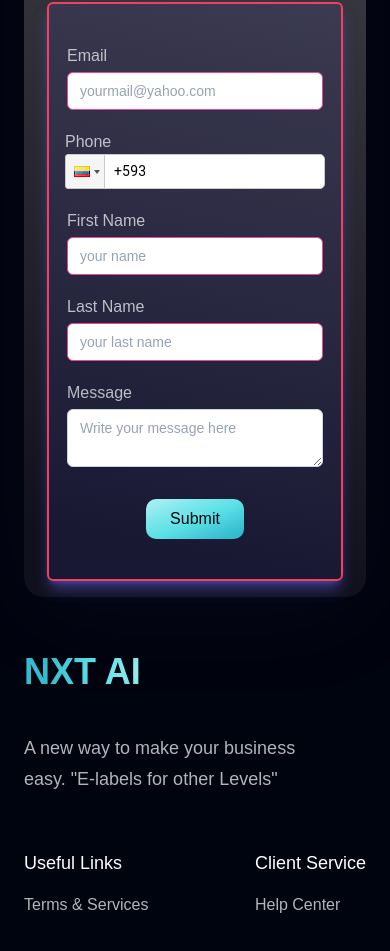
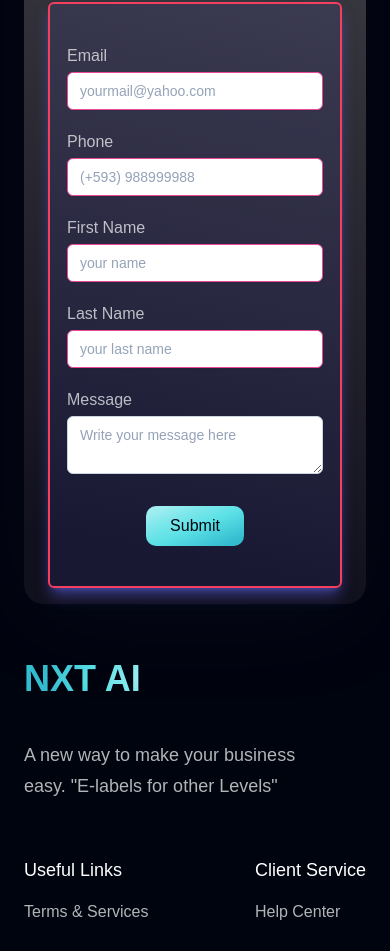
Before and after one commit to NxtAICorp/NxtAiWebsite, a Next.js app: page / in a window 390 px wide. Shown: the part 4681-5632 px from the top of the page. Built offline with nearby package versions, Linux system fonts and the light colour scheme.

Commit message:
:hammer: [FIX] REGEX phone number Contact Form

```diff
--- a/components/Contact.tsx
+++ b/components/Contact.tsx
@@ -1,37 +1,17 @@
+import { useForm, ValidationError } from "@formspree/react";
 import styles from "@/styles/style";
 import React, { useState } from "react";
-import { useForm, ValidationError } from "@formspree/react";
-import PhoneInput from 'react-phone-input-2';
-import 'react-phone-input-2/lib/style.css';
 
-
-
-
-export default function Contact() {
+export default function ContactForm() {
 
     /* API FORMSPREE */
+
     const [state, handleSubmit] = useForm("xpzvznlz");
-
     if (state.succeeded) {
-        return <p className={`${styles.paragraph} max-w-[470px] mt-5`}>Thanks for your submission!</p>;
-    }
-
-    /* Validation Phone Number */
-    const [Phone, setPhone] = useState('');
-    const [valid, setValid] = useState(true);
-
-    const handleChange = (value: any) =>{
-        setPhone(value);
-        setValid(validatePhone(value));
-    };
-
-    const validatePhone = (phone: string) =>{
-        const phonePattern = /^\d{12}$/;
-        return phonePattern.test(phone);
+        return <p className={`${styles.paragraph} ml-2`}>Thanks for your submission!</p>;
     }
 
     return (
-
         <form onSubmit={handleSubmit} className={`flex justify-center items-center flex-col border-2 border-rose-500 rounded-md py-10 px-20 font-poppins font-normal text-dimWhite text-[16px] leading-[24px] bg-indigo-500/10 shadow-lg shadow-indigo-500/50 w-[70%]`}>
 
         <div className="flex flex-col text-base">
@@ -53,17 +33,19 @@
         </div>
         <div className="flex flex-col pt-5 ">
             <label htmlFor="phone">Phone</label>
-            <PhoneInput
-            inputClass="text-black"
-                country={'ec'}
-                onChange={handleChange}
-                inputProps={
-                    {require: true,}
-                }
-                inputStyle={{
-                    width:"260px"
-                }}
-                value={Phone}
+            <input
+                className="mt-1 block  w-64 px-3 py-2 bg-white border border-slate-300 rounded-md text-sm shadow-sm placeholder-slate-400
+                focus:outline-none focus:border-sky-500 focus:ring-1 focus:ring-sky-500
+                disabled:bg-slate-50 text-slate-500 disabled:border-slate-200 disabled:shadow-none
+                invalid:border-pink-500 invalid:text-pink-600
+                focus:invalid:border-pink-500 focus:invalid:ring-pink-500"
+                id="phone"
+                type="phone number"
+                name="phone"
+                pattern="[\(]?[\+]?(\d{2}|\d{3})[\)]?[\s]?((\d{10}|\d{13})|(\d{3}[\*\.\-\s]){3}|(\d{2}[\*\.\-\s]){4}|(\d{4}[\*\.\-\s]){2})|\d{8}|\d{10}|\d{13}|\d{17}
+                "
+                placeholder="(+593) 988999988"
+                required
             />
             <ValidationError prefix="Phone" field="phone" errors={state.errors} />
         </div>
@@ -100,7 +82,7 @@
                     placeholder="your last name"
                     required
                 />
-                 <ValidationError prefix="lastName" field="lastName" errors={state.errors} />
+                <ValidationError prefix="lastName" field="lastName" errors={state.errors} />
             </div>
         </div>
         <div className="flex flex-col  pt-5">
@@ -125,118 +107,5 @@
         </div>
         </form>
 
-
-
     );
 }
-
-
-
-
-
-
-
-
-
-
-
-
-
-
-
-
-
-/* const Contact: React.FC = () => (
-
-
-
-    <form className="flex justify-center items-center flex-col border-2 border-rose-500 rounded-md py-8 px-8 font-poppins font-normal text-dimWhite text-[16px] leading-[24px] ">
-
-        <div className="flex flex-col text-base">
-            <label htmlFor="frm-email">Email</label>
-            <input
-                className="mt-1 block w-96 px-3 py-2 bg-white border border-slate-300 rounded-md text-sm shadow-sm placeholder-slate-400
-                focus:outline-none focus:border-sky-500 focus:ring-1 focus:ring-sky-500
-                disabled:bg-slate-50 text-slate-500 disabled:border-slate-200 disabled:shadow-none
-                invalid:border-pink-500 invalid:text-pink-600
-                focus:invalid:border-pink-500 focus:invalid:ring-pink-500"
-                id="frm-email"
-                type="email"
-                name="email"
-                autoComplete="email"
-                placeholder="yourmail@yahoo.com"
-                required
-            />
-        </div>
-        <div className="flex flex-col pt-5 ">
-            <label htmlFor="frm-phone">Phone</label>
-            <input
-                className="mt-1 block  w-96 px-3 py-2 bg-white border border-slate-300 rounded-md text-sm shadow-sm placeholder-slate-400
-                focus:outline-none focus:border-sky-500 focus:ring-1 focus:ring-sky-500
-                disabled:bg-slate-50 text-slate-500 disabled:border-slate-200 disabled:shadow-none
-                invalid:border-pink-500 invalid:text-pink-600
-                focus:invalid:border-pink-500 focus:invalid:ring-pink-500"
-                id="frm-phone"
-                type="text"
-                name="phone"
-                autoComplete="tel"
-                placeholder="(+593) 0988999988"
-                required
-            />
-        </div>
-        <div className="flex flex-col pt-5">
-            <div className="flex flex-col">
-                <label htmlFor="frm-first">First Name</label>
-                <input
-                    className="mt-1 block w-96 px-3 py-2 bg-white border border-slate-300 rounded-md text-sm shadow-sm placeholder-slate-400
-                    focus:outline-none focus:border-sky-500 focus:ring-1 focus:ring-sky-500
-                    disabled:bg-slate-50 text-slate-500 disabled:border-slate-200 disabled:shadow-none
-                    invalid:border-pink-500 invalid:text-pink-600
-                    focus:invalid:border-pink-500 focus:invalid:ring-pink-500"
-                    id="frm-first"
-                    type="text"
-                    name="first"
-                    autoComplete="given-name"
-                    placeholder="your name"
-                    required
-                />
-            </div>
-            <div className="flex flex-col pt-5">
-                <label htmlFor="frm-last">Last Name</label>
-                <input
-                    className="mt-1 block w-96 px-3 py-2 bg-white border border-slate-300 rounded-md text-sm shadow-sm placeholder-slate-400
-                    focus:outline-none focus:border-sky-500 focus:ring-1 focus:ring-sky-500
-                    disabled:bg-slate-50 text-slate-500 disabled:border-slate-200 disabled:shadow-none
-                    invalid:border-pink-500 invalid:text-pink-600
-                    focus:invalid:border-pink-500 focus:invalid:ring-pink-500"
-                    id="frm-last"
-                    type="text"
-                    name="last"
-                    autoComplete="family-name"
-                    placeholder="your last name"
-                    required
-                />
-            </div>
-        </div>
-        <div className="flex flex-col  pt-5">
-            <label htmlFor="frm-message">Message</label>
-            <textarea
-                id="frm-message"
-                name="message"
-                className="mt-1 block w-96 px-3 py-2 bg-white border border-slate-300 rounded-md text-sm shadow-sm placeholder-slate-400
-                focus:outline-none focus:border-sky-500 focus:ring-1 focus:ring-sky-500
-                disabled:bg-slate-50 text-slate-500 disabled:border-slate-200 disabled:shadow-none
-                invalid:border-pink-500 invalid:text-pink-600
-                focus:invalid:border-pink-500 focus:invalid:ring-pink-500"
-                placeholder="Write your message here"></textarea>
-        </div>
-        <div className="flex flex-col  pt-8">
-            <button
-                type="submit"
-                className={`${styles} py-2 px-6 bg-blue-gradient font-poppins font-medium text-[16px] text-primary outline-none rounded-[10px] hover:translate-x-2  transition-all ease-linear cursor-pointer`}>Submit</button>
-        </div>
-    </form>
-);
-
-
-export default Contact; */
```
